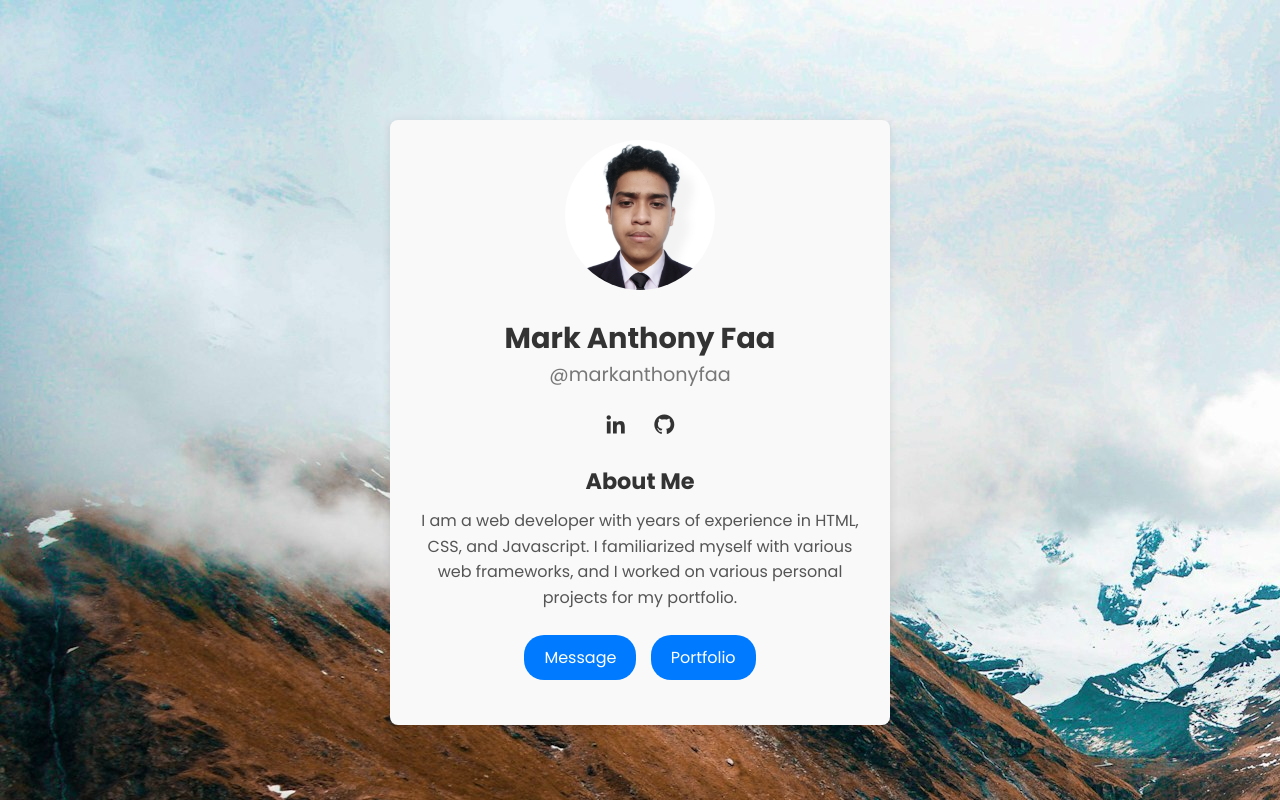
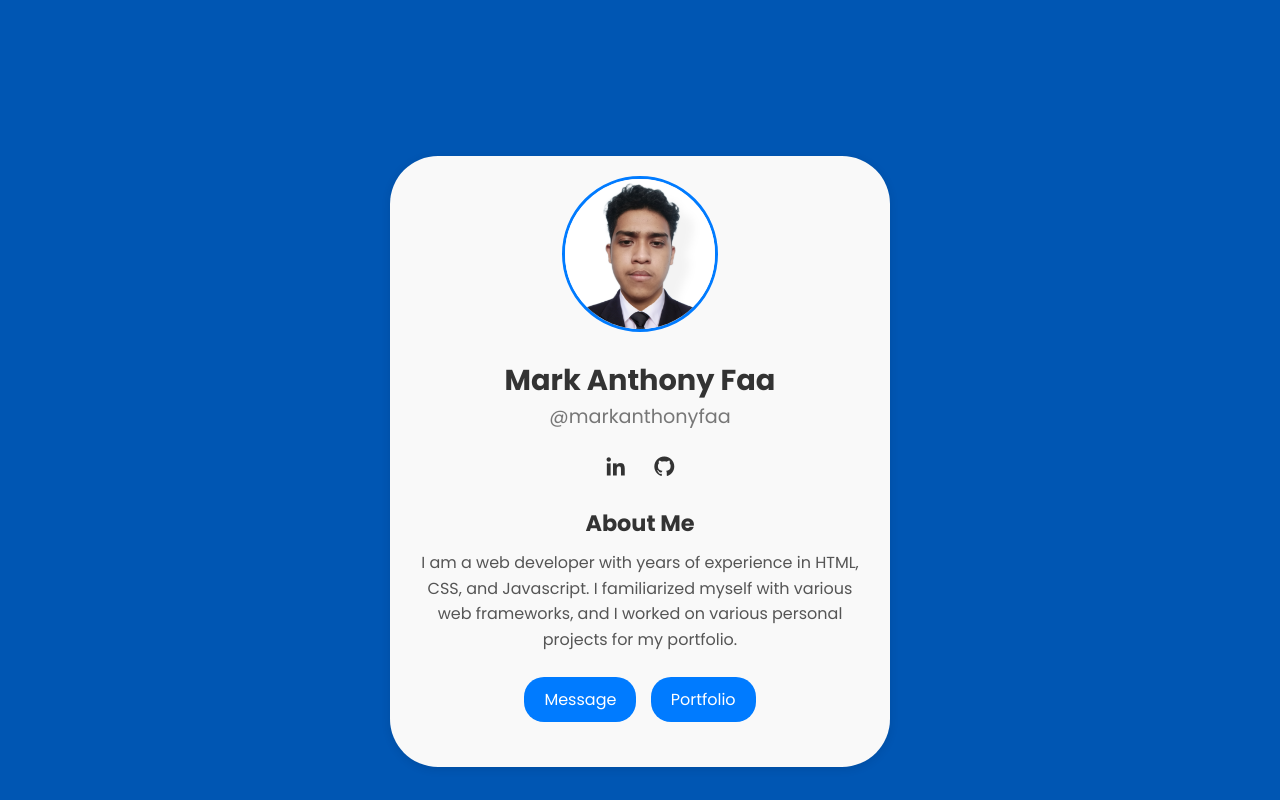
Before and after one commit to DevMark006/Web_Development_Projects, a plain HTML site: page Profile Page/index.html in a window 1280 px wide. Drawn offline with nearby package versions, Linux system fonts and the light colour scheme.

Commit message:
Update style.css

```diff
--- a/Profile Page/style.css
+++ b/Profile Page/style.css
@@ -2,7 +2,7 @@ body {
     margin: 0;
     padding: 0;
     box-sizing: border-box;
-    background-image: url(bg.jpg);
+    background-color: hsl(211, 100%, 35%);
   }
 
   h1, h4, p, a {
@@ -16,7 +16,7 @@ body {
     max-width: 500px;
     margin: 0 auto;
     padding: 20px;
-    margin-top: 100px;
+    margin-top: 17vh;
   }
 
   /* Profile section styling */
@@ -28,12 +28,14 @@ body {
     text-align: center;
     padding: 20px;
     font-family: "Poppins", sans-serif;
+    border-radius: 3rem;
   }
   .profile-img img {
     width: 150px;
     height: 150px;
     border-radius: 50%;
     object-fit: cover;
+    border: 3px solid #007bff;
     transition: transform 0.3s ease; /* Smooth transition */
   }
 
```
